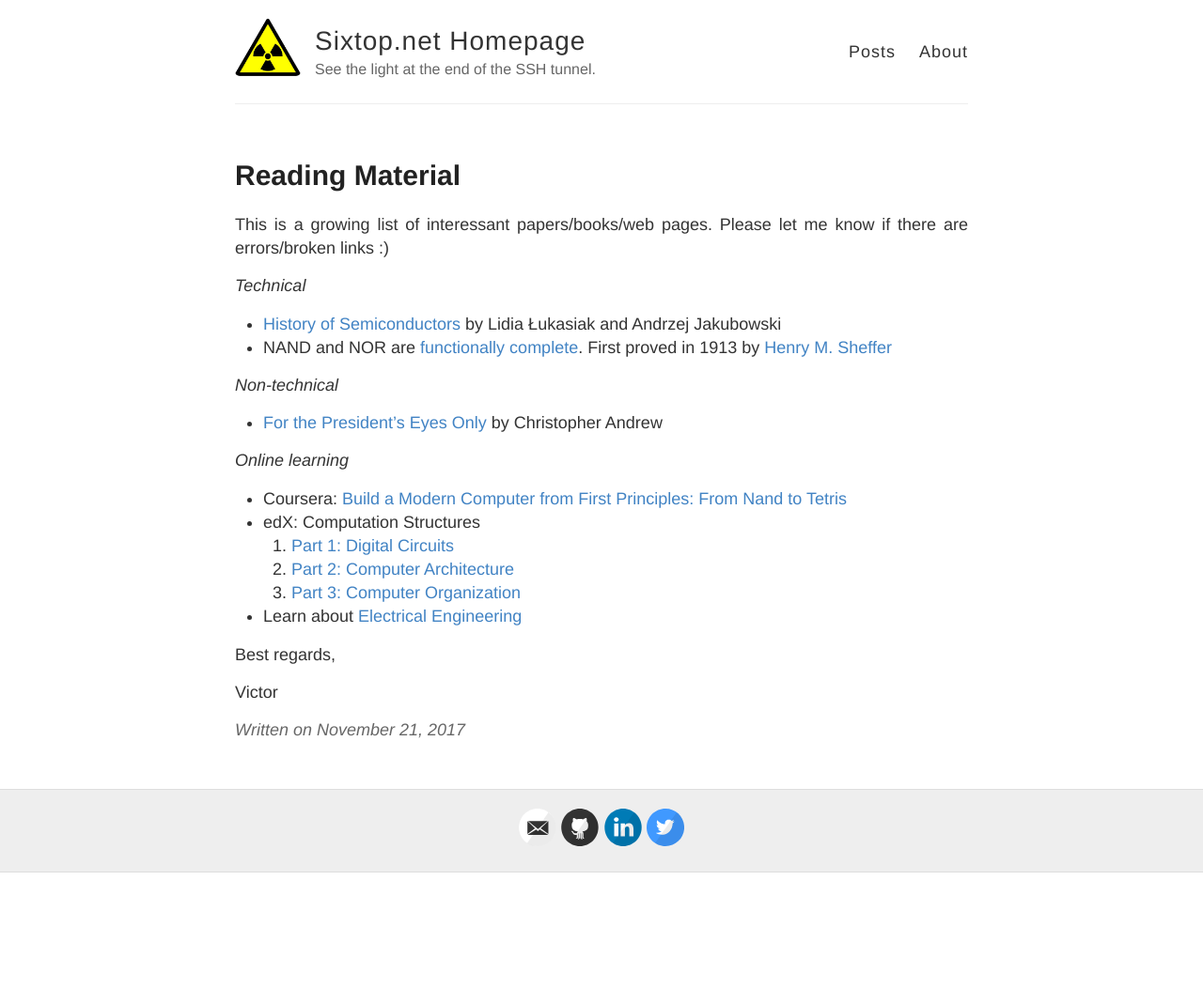
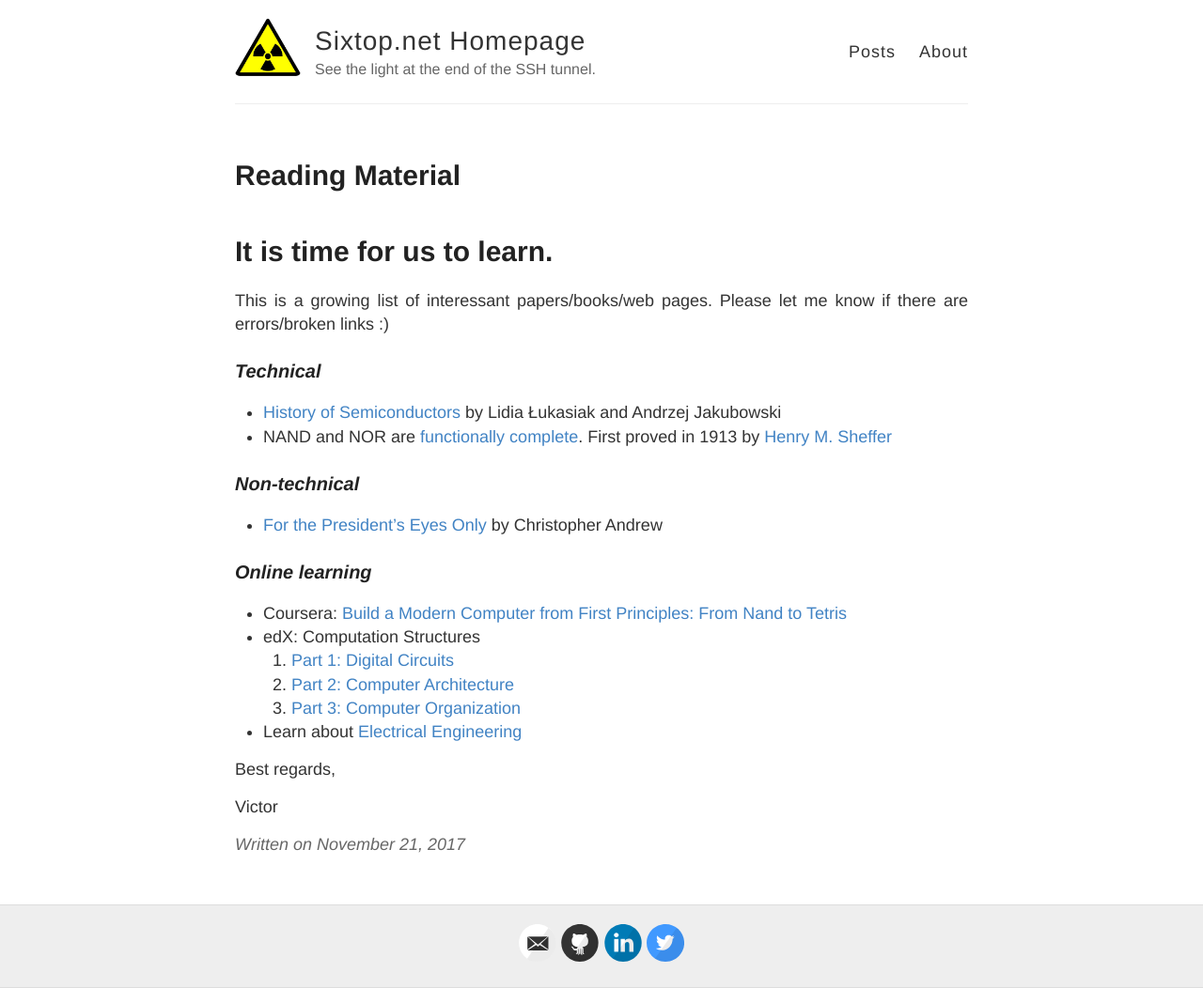
Before and after one commit to sixtop/sixtop.github.io, a Jekyll site: the page built from _posts/2017-11-21-Reading material.md, in a window 1280 px wide. Shown: the whole page at 94% size. Built offline with Jekyll 4.4.1, drawn with Linux system fonts in a browser that asks for light colours; comment, search, counter and statistics services are not loaded; before the commit the page ends 929 px from its top, so only the background shows below that.

Commit message:
Update 2017-11-21-Reading material.md

```diff
--- a/_posts/2017-11-21-Reading material.md
+++ b/_posts/2017-11-21-Reading material.md
@@ -3,17 +3,19 @@ layout: post
 title: Reading Material
 comments: true
 ---
+
+# It is time for us to learn.
 This is a growing list of interessant papers/books/web pages. Please let me know if there are errors/broken links :)
 
-_Technical_
+### _Technical_
 - [History of Semiconductors](https://djena.engineering.cornell.edu/hws/history_of_semiconductors.pdf) by Lidia Łukasiak and Andrzej Jakubowski
 - NAND and NOR are [functionally complete](https://proofwiki.org/wiki/NAND_and_NOR_are_Functionally_Complete). First proved in 1913 by [Henry M. Sheffer](http://www.ams.org/journals/tran/1913-014-04/S0002-9947-1913-1500960-1/S0002-9947-1913-1500960-1.pdf)
 
 
-_Non-technical_
+### _Non-technical_
 - [For the President's Eyes Only](https://www.amazon.com/Presidents-Eyes-Only-Intelligence-Presidency/dp/0060921781) by Christopher Andrew
 
-_Online learning_
+### _Online learning_
 - Coursera: [Build a Modern Computer from First Principles: From Nand to Tetris ](https://www.coursera.org/learn/build-a-computer)
 - edX: Computation Structures
   1. [Part 1: Digital Circuits](https://www.edx.org/course/computation-structures-part-1-digital-mitx-6-004-1x-0)
```
